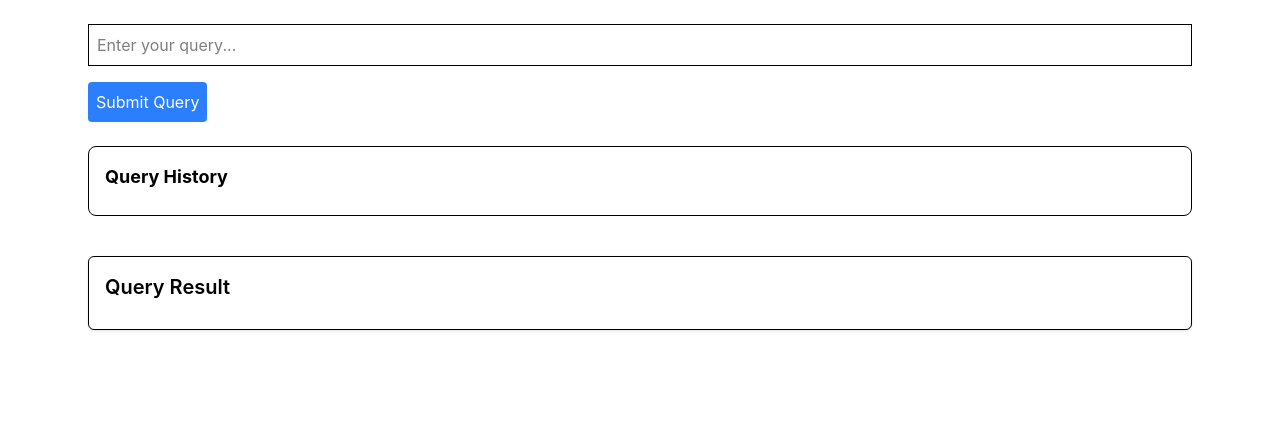
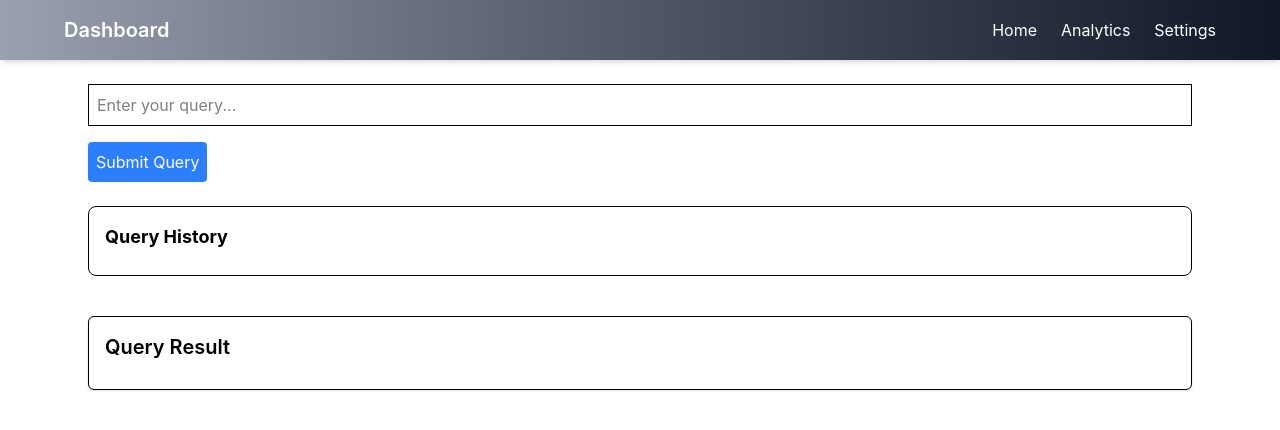
Before and after one commit to shishirdubey24/Growth-Gear-Assignment, a React (Vite) app: page / in a window 1280 px wide. Shown: the top 430 px of the page. Built offline with nearby package versions, Linux system fonts and the light colour scheme.

Commit message:
Added Nav Compo

```diff
--- a/src/components/Dashboard.jsx
+++ b/src/components/Dashboard.jsx
@@ -1,10 +1,14 @@
 import QueryInput from "./QueryInput";
 import QueryHistory from "./QueryHistory";
 import QueryResult from "./QueryResults";
+import NavBar from "./NavBar";
 
 const Dashboard = () => {
   return (
-    <div className="p-6 space-y-6 max-w-6xl mx-auto">
+    <div >
+        <NavBar/>
+
+    <div className="p-6 space-y-6 max-w-6xl mx-auto ">
       {/* Input Section */}
       <QueryInput />
 
@@ -18,6 +22,7 @@ const Dashboard = () => {
         </div>
       </div>
     </div>
+    </div>
   );
 };
 
```
